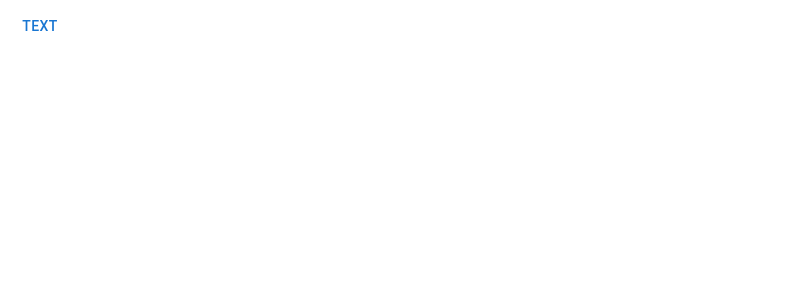
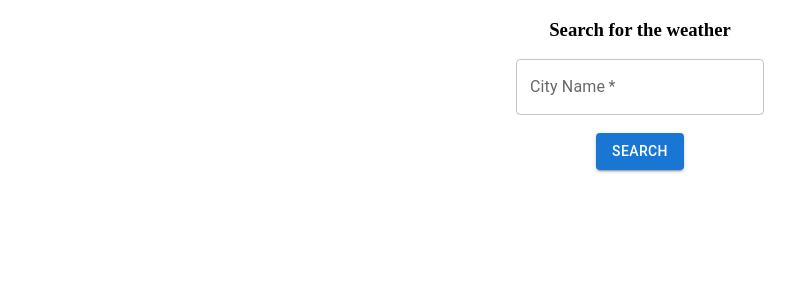
Before and after one commit to abhishek7631/weather-widget-using-react-and-materail-UI, a React (Vite) app in the folder weather-app/: page / in a window 1280 px wide. Shown: the top 300 px of the page, without its empty margins (0-805 px from the left). Built offline with nearby package versions, Linux system fonts and the light colour scheme.

Commit message:
code modified

```diff
--- a/weather-app/src/App.jsx
+++ b/weather-app/src/App.jsx
@@ -1,10 +1,10 @@
-import Button from "@mui/material/Button";
 // import './App.css'
+import SearchBox from "./SearchBox";
 
 function App() {
   return (
     <>
-      <Button variant="text">Text</Button>
+      <SearchBox></SearchBox>
     </>
   );
 }
--- /dev/null
+++ b/weather-app/src/SearchBox.css
@@ -0,0 +1,3 @@
+.searchBox {
+  text-align: center;
+}
--- /dev/null
+++ b/weather-app/src/SearchBox.jsx
@@ -0,0 +1,39 @@
+import TextField from "@mui/material/TextField";
+import Button from "@mui/material/Button";
+import "./SearchBox.css";
+import { useState } from "react";
+
+export default function SearchBox() {
+  let [city, setCity] = useState("");
+
+  let handleChange = (event) => {
+    setCity(event.target.value);
+  };
+
+  let handleSubmit = (event) => {
+    event.preventDefault();
+    console.log(city);
+    setCity("");
+  };
+
+  return (
+    <div className="searchBox">
+      <h3>Search for the weather</h3>
+      <form onSubmit={handleSubmit}>
+        <TextField
+          id="city"
+          label="City Name"
+          variant="outlined"
+          required
+          value={city}
+          onChange={handleChange}
+        />
+        <br></br>
+        <br></br>
+        <Button variant="contained" type="submit">
+          Search
+        </Button>
+      </form>
+    </div>
+  );
+}
```
